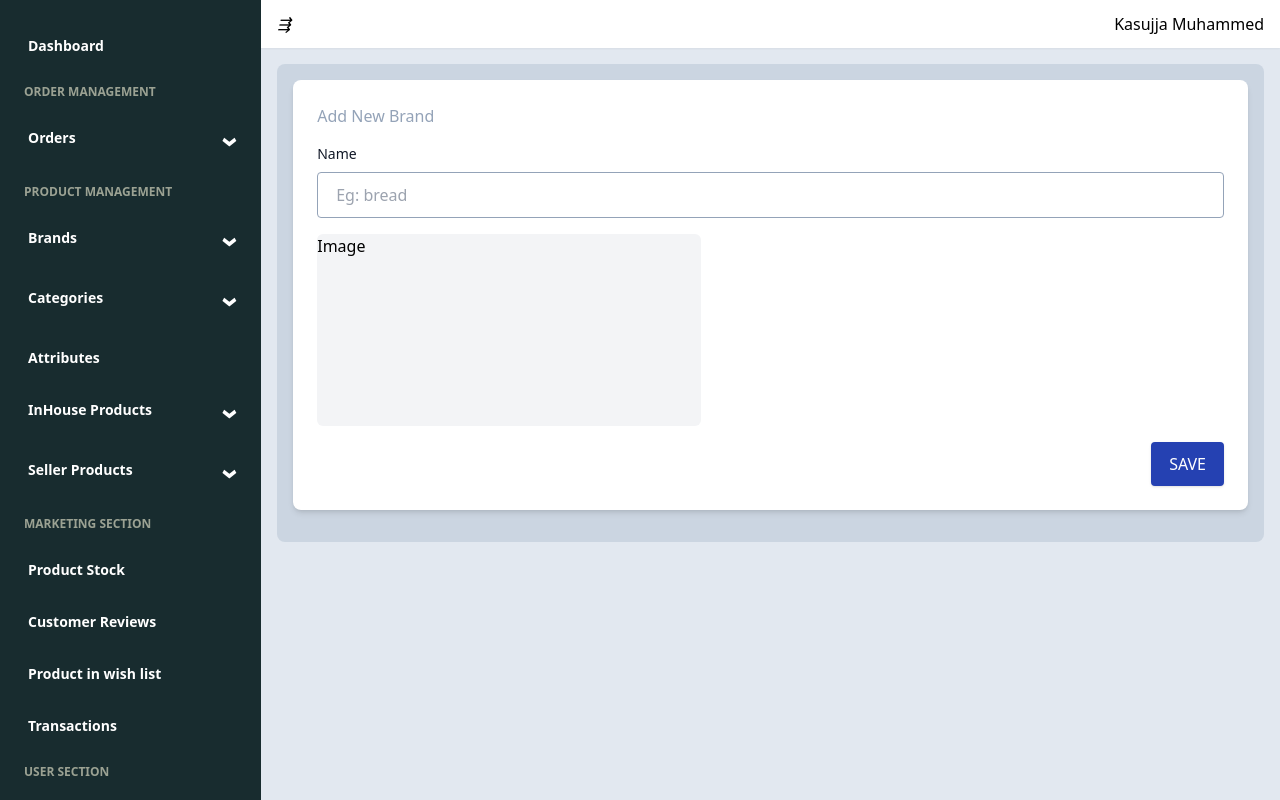
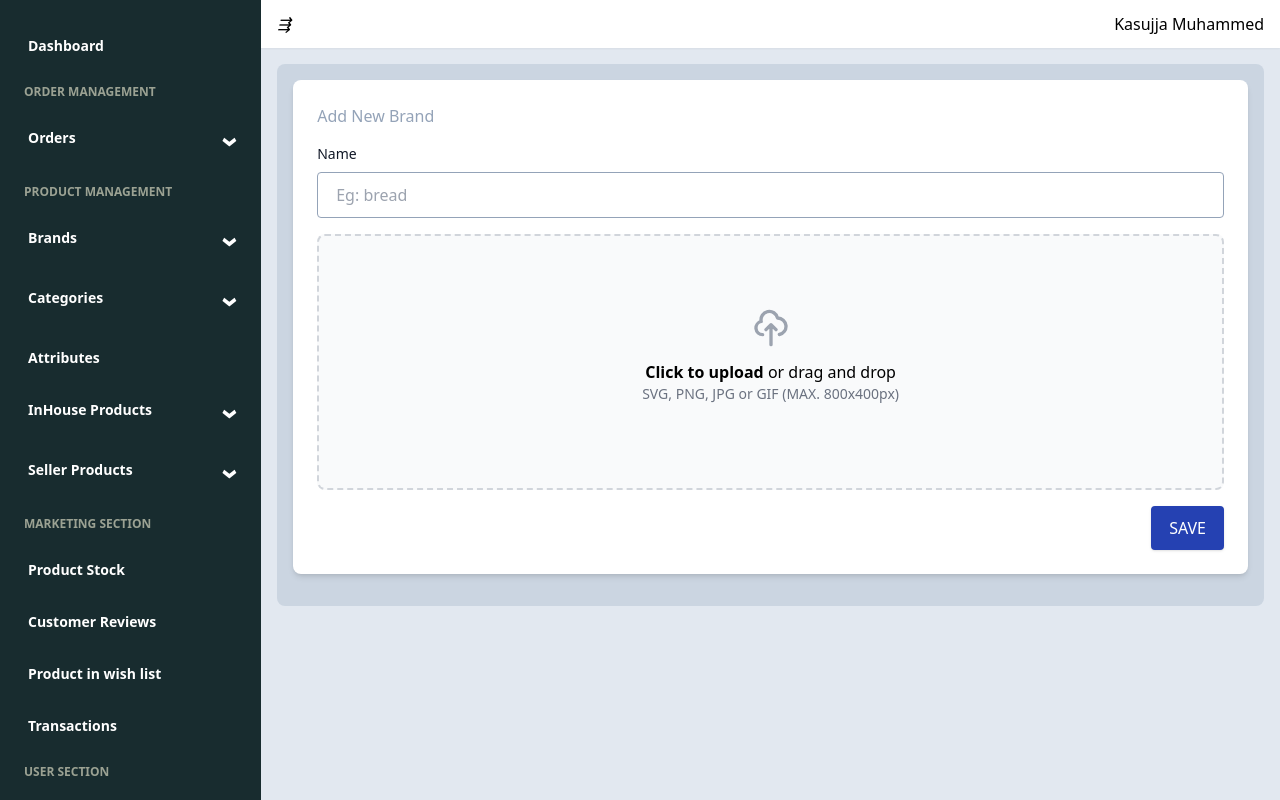
Before and after one commit to MuhammedKasujja/ecommerce-frontend, a React (Vite) app: page /brands/add in a window 1280 px wide. Built offline with nearby package versions, Linux system fonts and the light colour scheme.

Commit message:
feat: get files from dropzone

```diff
--- a/package.json
+++ b/package.json
@@ -20,6 +20,7 @@
     "axios": "^1.4.0",
     "react": "^18.2.0",
     "react-dom": "^18.2.0",
+    "react-dropzone": "^14.2.3",
     "react-router-dom": "^6.10.0",
     "sweetalert2": "^11.7.5"
   },
--- a/src/components/dropzone/Dropzone.tsx
+++ b/src/components/dropzone/Dropzone.tsx
@@ -1,16 +1,28 @@
 import { mergeClassNames } from "src/utils/utils";
 import classes from "./Dropzone.module.scss";
+import { useDropzone } from "react-dropzone";
+import { useCallback } from "react";
 
 type DropzoneProps = {
   hint?: string;
+  onFiles(files: File[]): void;
 };
 
-const Dropzone: React.FC<DropzoneProps> = ({ hint }) => {
+const Dropzone: React.FC<DropzoneProps> = ({ hint, onFiles }) => {
+  const onDrop = useCallback((acceptedFiles: File[]) => {
+    onFiles(acceptedFiles);
+  }, []);
+
+  const { getRootProps, getInputProps } = useDropzone({
+    noClick: true,
+    onDrop,
+  });
   return (
     <div className={mergeClassNames(classes.dropzone)}>
       <label
         htmlFor="dropzone-file"
         className={mergeClassNames(classes.dropzone_container)}
+        {...getRootProps()}
       >
         <div className={mergeClassNames(classes.dropzone_hint_container)}>
           <svg
@@ -36,7 +48,12 @@ const Dropzone: React.FC<DropzoneProps> = ({ hint }) => {
             {hint ?? "SVG, PNG, JPG or GIF (MAX. 800x400px)"}
           </p>
         </div>
-        <input id="dropzone-file" type="file" className="hidden" />
+        <input
+          id="dropzone-file"
+          type="file"
+          className="hidden"
+          {...getInputProps()}
+        />
       </label>
     </div>
   );
--- a/src/pages/brands/AddBrand.tsx
+++ b/src/pages/brands/AddBrand.tsx
@@ -23,8 +23,8 @@ const AddBrand: React.FC = () => {
             placeholder="Eg: bread"
             onChange={(name) => handleChange({ name })}
           />
-          {/* <Dropzone /> */}
-          <FileInput title="Image" handleChange={(image)=>handleChange({ image })} />
+          <Dropzone onFiles={(files) => handleChange({ image: files[0] })} />
+          {/* <FileInput title="Image" handleChange={(image)=>handleChange({ image })} /> */}
         </div>
         <div className="flex justify-end">
           <Button
```
Also changed, not shown: 1 other file (tests, documents, lock files or other folders).
